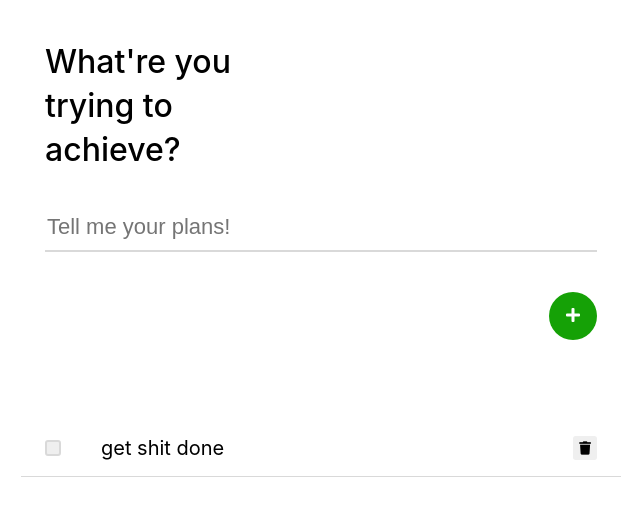
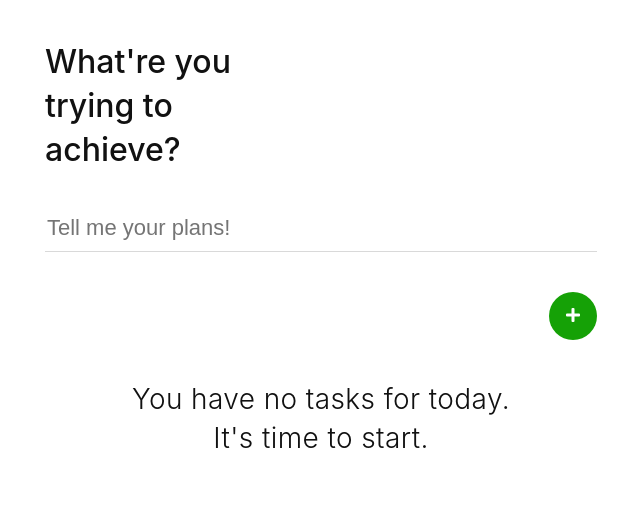
Before and after one commit to sebarickert/todo-app, a React app: page / in a window 1280 px wide. Shown: the top 516 px of the page, without its empty margins (319-959 px from the left). Built offline with nearby package versions, Linux system fonts and the light colour scheme.

Commit message:
If list is empty, added new component

```diff
--- /dev/null
+++ b/scss/component/TodoList/_emtpy.scss
@@ -0,0 +1,9 @@
+.todo-list__empty {
+  text-align: center;
+}
+
+.todo-list__empty-heading {
+  color: $black-gray;
+  font-weight: 300;
+  letter-spacing: 0.025rem;
+}
--- a/scss/component/TodoList/_form.scss
+++ b/scss/component/TodoList/_form.scss
@@ -1,5 +1,4 @@
 .todo-form {
-  max-width: 600px;
   padding-top: 2.5rem;
   padding-bottom: 2.5rem;
 }
@@ -12,6 +11,7 @@
   font-weight: 500;
   margin-bottom: 2rem;
   max-width: 250px;
+  color: $black-gray;
 }
 
 .todo-form__input {
@@ -19,7 +19,7 @@
   width: 100%;
   background-color: transparent;
   border: 0;
-  border-bottom: 2px solid $white-dark;
+  border-bottom: 1px solid $white-dark;
   outline: 0;
   line-height: 3rem;
   height: 3rem;
--- a/scss/component/TodoList/_listing.scss
+++ b/scss/component/TodoList/_listing.scss
@@ -1,3 +1,9 @@
+.todo-list {
+  max-width: 600px;
+  margin-left: auto;
+  margin-right: auto;
+}
+
 .todo-listing {
   max-width: 600px;
   padding-top: 2.5rem;
@@ -9,6 +15,10 @@
   border-bottom: 1px solid $white-dark;
   display: flex;
   align-items: center;
+
+  &:first-child {
+    border-top: 1px solid $white-dark;
+  }
 
   &.is-active {
     .todo-listing__item-checkbox {
--- a/src/components/TodoList/TodoList.jsx
+++ b/src/components/TodoList/TodoList.jsx
@@ -1,7 +1,6 @@
 import React, { Component } from 'react';
 
-import { AddingForm } from './TodoList.form';
-import { TodoListing } from './TodoList.listing';
+import { AddingForm, TodoListing, TodoListEmpty } from './';
 
 class TodoList extends Component {
   constructor(props) {
@@ -9,11 +8,11 @@ class TodoList extends Component {
 
     this.state = {
       todos: [
-        {
-          id: 1,
-          task: 'get shit done',
-          status: false,
-        },
+        // {
+        //   id: 1,
+        //   task: 'get shit done',
+        //   status: false,
+        // },
       ],
     };
   }
@@ -64,11 +63,15 @@ class TodoList extends Component {
     return (
       <div className="todo-list">
         <AddingForm handleSubmit={this.handleSubmit} />
-        <TodoListing
-          todos={todos}
-          handleDone={this.handleDone}
-          handleDelete={this.handleDelete}
-        />
+        {todos.length ? (
+          <TodoListing
+            todos={todos}
+            handleDone={this.handleDone}
+            handleDelete={this.handleDelete}
+          />
+        ) : (
+          <TodoListEmpty />
+        )}
       </div>
     );
   }
--- /dev/null
+++ b/src/components/TodoList/TodoList.listing.empty.jsx
@@ -0,0 +1,13 @@
+import React from 'react';
+
+const TodoListEmpty = () => (
+  <div className="todo-list__empty">
+    <h3 className="todo-list__empty-heading">
+      You have no tasks for today.
+      <br />
+      It&apos;s time to start.
+    </h3>
+  </div>
+);
+
+export { TodoListEmpty };
--- a/src/components/TodoList/index.js
+++ b/src/components/TodoList/index.js
@@ -2,3 +2,4 @@ export * from './TodoList';
 export * from './TodoList.form';
 export * from './TodoList.listing';
 export * from './TodoList.listing.item';
+export * from './TodoList.listing.empty';
```
Also changed, not shown: public/css/styles.css.
